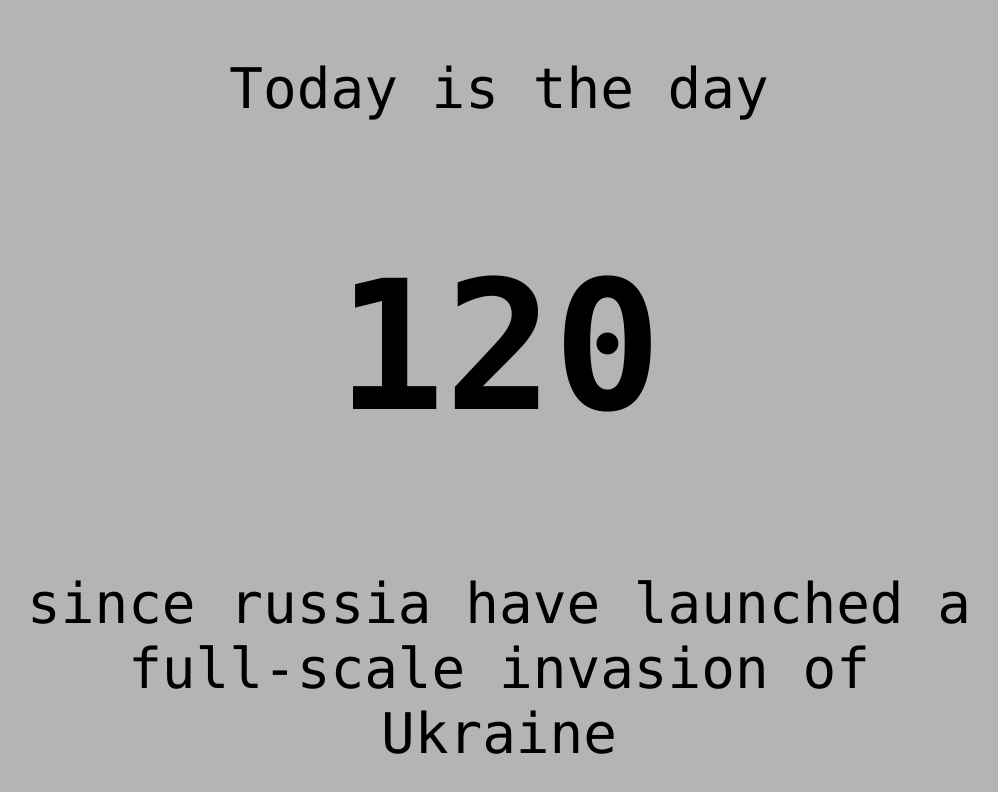
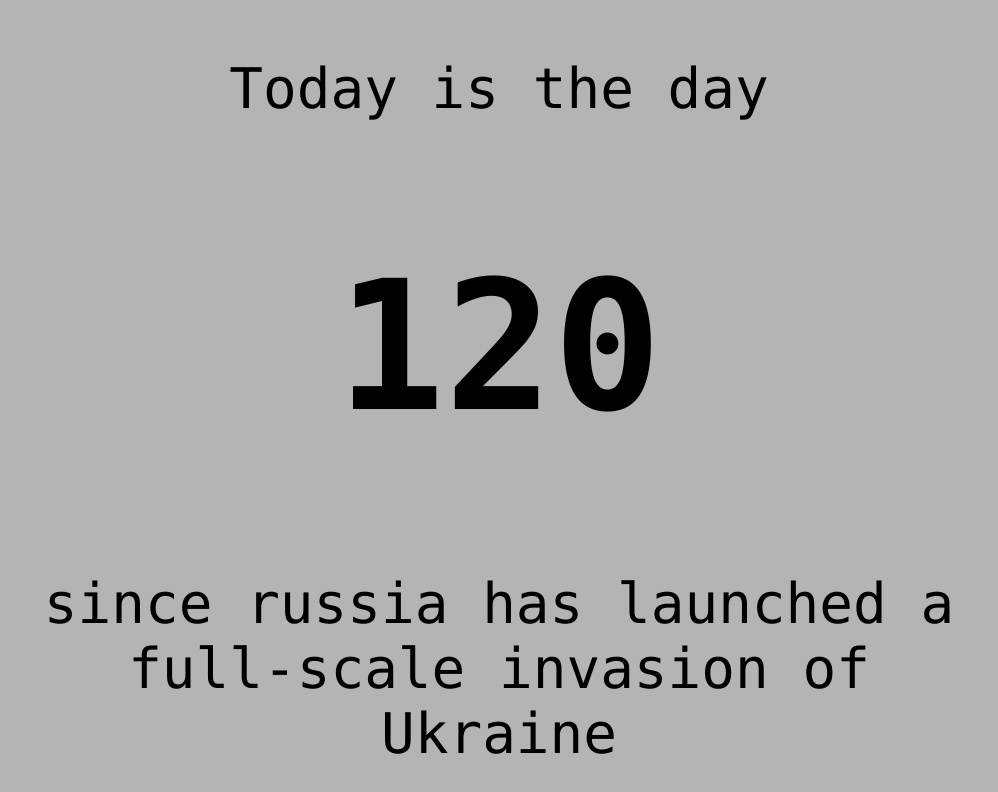
Before and after one commit to skvortsovden/todayisday, a plain HTML site: page index.html in a window 1280 px wide. Shown: the whole page, without its empty margins (141-1139 px from the left). Drawn offline with Linux system fonts and the light colour scheme.

Commit message:
Fix mistake

```diff
--- a/index.html
+++ b/index.html
@@ -19,7 +19,7 @@ h1 { font-size: 180px; }
 <div class="content">
     <p>Today is the day</p>
     <h1 id="todayis"></h1>
-    <p>since russia have launched a full-scale invasion of Ukraine</p>
+    <p>since russia has launched a full-scale invasion of Ukraine</p>
 </div>
 
 <script>
```
